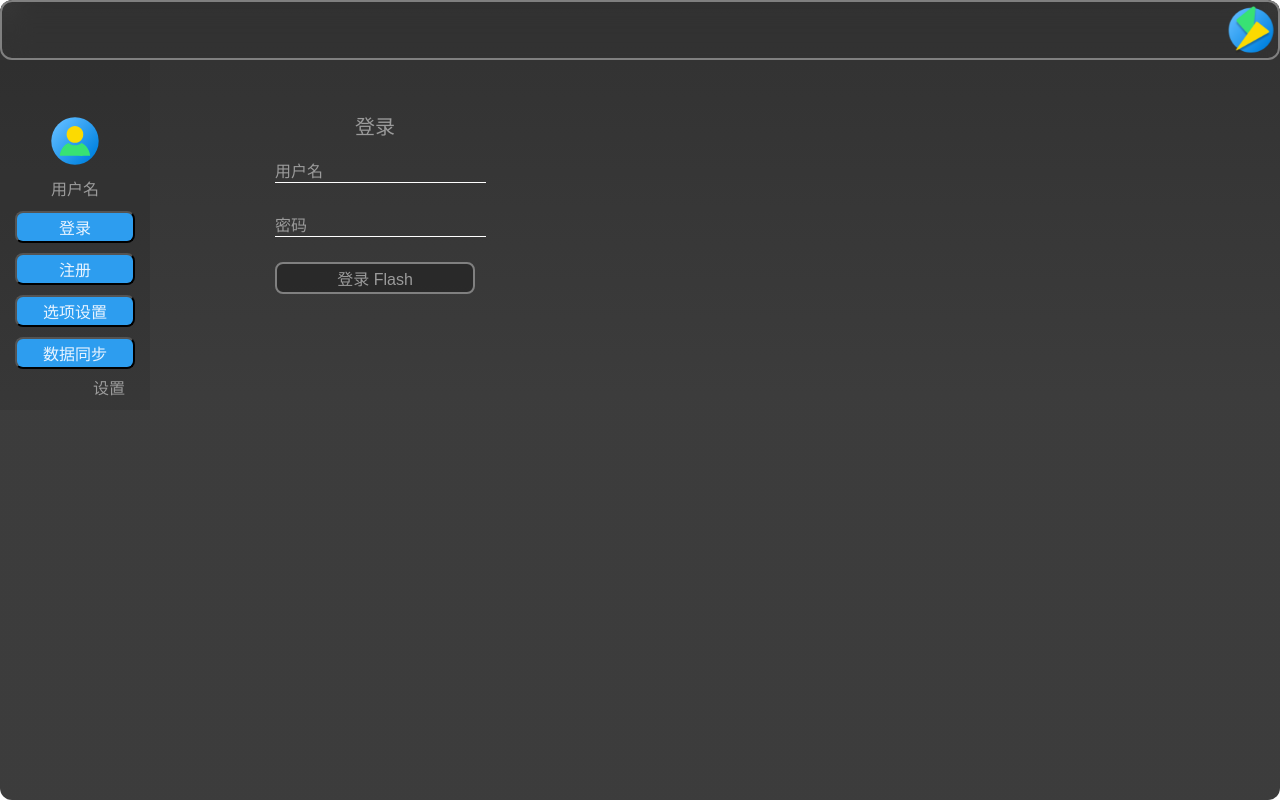
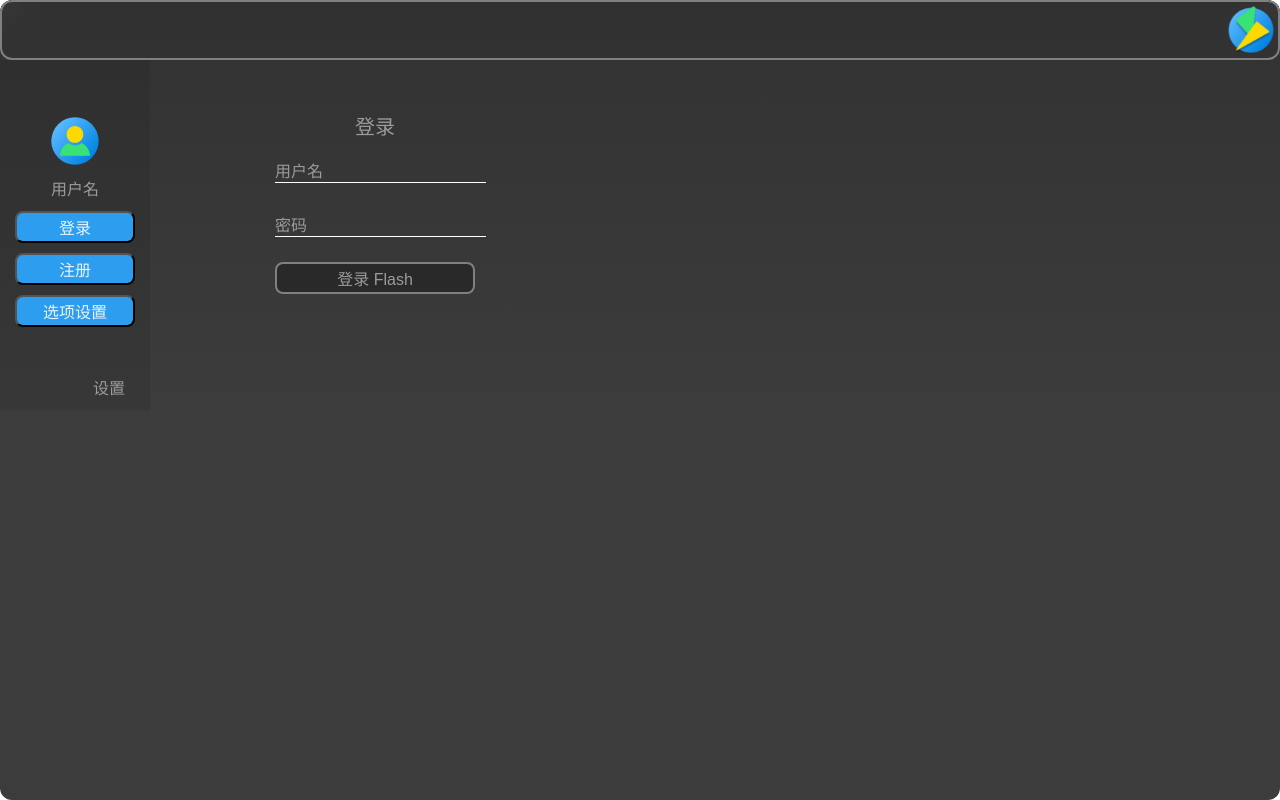
Before and after one commit to DWHengr/flash, a React (Vite) app: page /personal/login in a window 1280 px wide. Built offline with nearby package versions, Linux system fonts and the light colour scheme.

Commit message:
feat: use user store

```diff
--- a/src/App.jsx
+++ b/src/App.jsx
@@ -2,7 +2,7 @@ import { useState, useEffect, useRef } from "react";
 import { invoke } from "@tauri-apps/api/tauri";
 import "./App.css";
 import { PhysicalSize, appWindow } from "@tauri-apps/api/window";
-import { getClient, ResponseType } from "@tauri-apps/api/http";
+import { getClient } from "@tauri-apps/api/http";
 import AutosizeInput from "react-input-autosize";
 import {
   initOptionData,
@@ -10,6 +10,7 @@ import {
   setCurrentOptionIndex,
   openAppByIndex,
 } from "./store/option/action";
+import { initUser } from "./store/user/action";
 import { initSettingData } from "./store/setting/action";
 import PersonalSetting from "./pages/PersonalSetting";
 import Option from "./pages/Option";
@@ -37,6 +38,7 @@ function App() {
         dispatch(initSettingData(res.setting));
       }
     });
+    dispatch(initUser());
   }, []);
 
   const optionIcon = async (options) => {
--- a/src/pages/PersonalSetting/Login/index.jsx
+++ b/src/pages/PersonalSetting/Login/index.jsx
@@ -2,15 +2,19 @@ import "./index.css";
 import { useState } from "react";
 import FlahsInput from "../../../components/FlashInput";
 import user from "../../../api/user";
+import { useDispatch } from "react-redux";
+import { setToken } from "../../../store/user/action";
+import { useHistory } from "react-router";
 export default function Login() {
   const [userinfo, setUserinfo] = useState({ username: "", password: "" });
   const [loginMsg, setLoginMsg] = useState("");
+  const h = useHistory();
 
   const userinfoHandleChange = (event) => {
     const { name, value } = event.target;
     setUserinfo({ ...userinfo, [name]: value });
   };
-
+  const dispatch = useDispatch();
   const onLogin = () => {
     if (!userinfo.username) {
       setLoginMsg("用户名不能为空");
@@ -23,7 +27,8 @@ export default function Login() {
     setLoginMsg("");
     user.login(userinfo).then((res) => {
       if (res.code == 0) {
-        localStorage.setItem("token", res.data.token);
+        h.push("/personal/option");
+        dispatch(setToken(res.data.token));
       }
     });
   };
--- a/src/pages/PersonalSetting/index.jsx
+++ b/src/pages/PersonalSetting/index.jsx
@@ -5,8 +5,10 @@ import Register from "./Register";
 import Setting from "./Setting";
 import Option from "./Option";
 import { useLoading } from "../../components/Loading";
+import { useSelector } from "react-redux";
 
 export default function PersonalSetting() {
+  const userDate = useSelector((state) => state.userData);
   const h = useHistory();
   let loading = useLoading();
   return (
@@ -27,6 +29,8 @@ export default function PersonalSetting() {
       >
         <img className="head-portrait" src="/headPortrait.svg" />
         <div className="user-name">用户名</div>
+        {!userDate?.isLogin && (
+          <div>
             <Link to="/personal/login">
               <button style={{ marginTop: 10 }} className="primary-button">
                 登录
@@ -37,11 +41,14 @@ export default function PersonalSetting() {
                 注册
               </button>
             </Link>
+          </div>
+        )}
         <Link to="/personal/option">
           <button style={{ marginTop: 10 }} className="primary-button">
             选项设置
           </button>
         </Link>
+        {userDate?.isLogin && (
           <button
             onClick={() => {
               loading.showLoading();
@@ -54,6 +61,7 @@ export default function PersonalSetting() {
           >
             数据同步
           </button>
+        )}
         <div
           className="setting"
           onClick={() => {
@@ -69,7 +77,11 @@ export default function PersonalSetting() {
           <Route exact path="/personal/register" component={Register}></Route>
           <Route exact path="/personal/setting" component={Setting}></Route>
           <Route exact path="/personal/option" component={Option}></Route>
+          {userDate?.isLogin ? (
+            <Redirect to="/personal/option" />
+          ) : (
             <Redirect to="/personal/login" />
+          )}
         </Switch>
       </div>
     </div>
--- a/src/store/user/action.js
+++ b/src/store/user/action.js
@@ -6,8 +6,8 @@ export const setToken = (token) => {
   };
 };
 
-export const InitUser = () => {
+export const initUser = () => {
   return {
-    type: type.Set_Token,
+    type: type.Init_User,
   };
 };
--- a/src/store/user/reducer.js
+++ b/src/store/user/reducer.js
@@ -2,16 +2,19 @@ import * as type from "./type";
 
 let defaultState = {
   token: "",
+  isLogin: false,
 };
 
 export const userData = (state = defaultState, action) => {
   switch (action.type) {
     case type.Init_User:
       let tokenData = localStorage.getItem("token");
-      return { ...state, ...{ shortcut: tokenData } };
+      let isLoginData = false;
+      if (tokenData) isLoginData = true;
+      return { ...state, ...{ token: tokenData, isLogin: isLoginData } };
     case type.Set_Token:
       localStorage.setItem("token", action.token);
-      return { ...state, ...action };
+      return { ...state, ...action, ...{ isLogin: true } };
     default:
       return state;
   }
```
Lines whose indentation alone changed are shown as unchanged.
